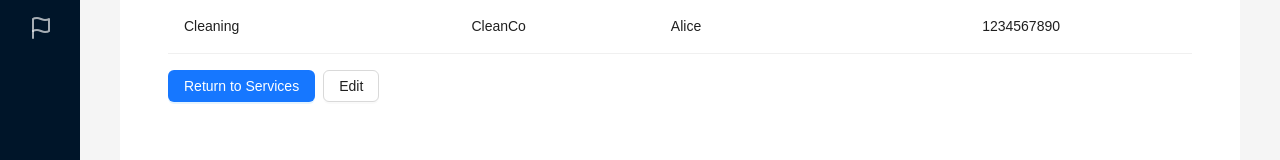
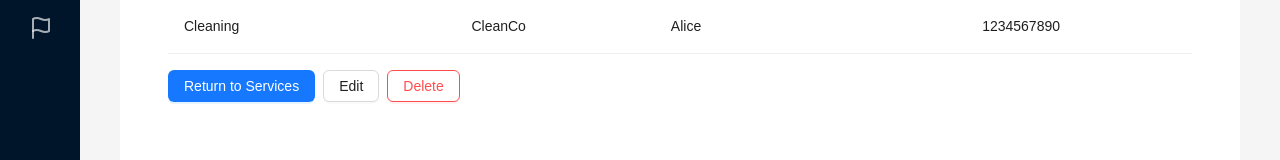
Before and after one commit to EdgarGharagevorgyan/my-building, a React (Create React App) app: page /services/1 in a window 1280 px wide. Shown: the part 216-376 px from the top of the page. Built offline with nearby package versions, Linux system fonts and the light colour scheme.

Commit message:
TS Fix 0.0..2

```diff
--- a/src/index.tsx
+++ b/src/index.tsx
@@ -1,4 +1,3 @@
-// import React from "react";
 import ReactDOM from "react-dom/client";
 import App from "./App";
 import { Provider } from "react-redux";
--- a/src/pages/BuildingDetailsPage.tsx
+++ b/src/pages/BuildingDetailsPage.tsx
@@ -1,9 +1,9 @@
 import { useParams, useNavigate } from "react-router-dom";
 import { useSelector, useDispatch } from "react-redux";
-import { Table, Button } from "antd";
+import { Table, Button, Popconfirm } from "antd";
 import { useState } from "react";
 import DynamicForm from "../components/DynamicForm";
-import { updateBuilding } from "../features/buildings/buildingsSlice";
+import { updateBuilding, deleteBuilding } from "../features/buildings/buildingsSlice";
 import { RootState } from "../app/store/store";
 import {
   Building,
@@ -62,7 +62,7 @@ const BuildingDetailsPage = () => {
         const service = services.find((s) => s.id === serviceId) || null;
 
         return {
-          key: `apartment-${floor.id}-${apartment.id}`,
+          id: `apartment-${floor.id}-${apartment.id}`,
           floorNumber: floor.number,
           apartmentNumber: apartment.number,
           familyName: family?.name || "N/A",
@@ -77,35 +77,35 @@ const BuildingDetailsPage = () => {
     {
       title: "Floor Number",
       dataIndex: "floorNumber",
-      key: "floorNumber",
+      id: "floorNumber",
       sorter: (a: { floorNumber: number }, b: { floorNumber: number }) =>
         a.floorNumber - b.floorNumber,
     },
     {
       title: "Apartment Number",
       dataIndex: "apartmentNumber",
-      key: "apartmentNumber",
+      id: "apartmentNumber",
       sorter: (a: { apartmentNumber: number }, b: { apartmentNumber: number }) =>
         a.apartmentNumber - b.apartmentNumber,
     },
     {
       title: "Family Name",
       dataIndex: "familyName",
-      key: "familyName",
+      id: "familyName",
       sorter: (a: { familyName: string }, b: { familyName: string }) =>
         a.familyName.localeCompare(b.familyName),
     },
     {
       title: "Service Name",
       dataIndex: "serviceName",
-      key: "serviceName",
+      id: "serviceName",
       sorter: (a: { serviceName: string }, b: { serviceName: string }) =>
         a.serviceName.localeCompare(b.serviceName),
     },
     {
       title: "Partner Name",
       dataIndex: "partnerName",
-      key: "partnerName",
+      id: "partnerName",
       sorter: (a: { partnerName: string }, b: { partnerName: string }) =>
         a.partnerName.localeCompare(b.partnerName),
     },
@@ -118,7 +118,7 @@ const BuildingDetailsPage = () => {
       floors:
         values.floors?.map((floor: Floor, index: number) => ({
           ...floor,
-          number: index + 1, // Auto-assign floor number starting from 1
+          number: index + 1,
           apartments: floor.apartments?.map((apartment: Apartment) => ({
             ...apartment,
             family:
@@ -136,6 +136,13 @@ const BuildingDetailsPage = () => {
 
     dispatch(updateBuilding(updatedBuilding));
     setIsModalVisible(false);
+  };
+
+  const handleDelete = () => {
+    if (building?.id) {
+      dispatch(deleteBuilding(building.id));
+      navigate("/buildings");
+    }
   };
 
   return (
@@ -158,6 +165,16 @@ const BuildingDetailsPage = () => {
         <Button type="default" style={{ marginLeft: 8 }} onClick={() => setIsModalVisible(true)}>
           Edit
         </Button>
+        <Popconfirm
+          title="Are you sure to delete this building?"
+          onConfirm={handleDelete}
+          okText="Yes"
+          cancelText="No"
+        >
+          <Button danger style={{ marginLeft: 8 }}>
+            Delete
+          </Button>
+        </Popconfirm>
       </div>
 
       <DynamicForm
--- a/src/pages/PartnerDetailsPage.tsx
+++ b/src/pages/PartnerDetailsPage.tsx
@@ -1,9 +1,9 @@
 import { useParams, useNavigate } from "react-router-dom";
 import { useSelector, useDispatch } from "react-redux";
-import { Card, Button, Table, Space } from "antd";
+import { Card, Button, Table, Space, Popconfirm } from "antd";
 import { useState } from "react";
 import DynamicForm from "../components/DynamicForm";
-import { updatePartner } from "../features/partners/partnersSlice";
+import { updatePartner, deletePartner } from "../features/partners/partnersSlice";
 import { RootState } from "../app/store/store";
 import { Partner, FormValues, PartnerTableRow } from "../components/types";
 
@@ -26,6 +26,13 @@ const PartnerDetailsPage = () => {
     const updatedPartner: Partner = { ...partner, ...values };
     dispatch(updatePartner(updatedPartner));
     setIsModalVisible(false);
+  };
+
+  const handleDelete = () => {
+    if (partner?.id) {
+      dispatch(deletePartner(partner.id));
+      navigate("/partners");
+    }
   };
 
   const columns = [
@@ -71,6 +78,14 @@ const PartnerDetailsPage = () => {
           <Button type="default" onClick={() => setIsModalVisible(true)}>
             Edit
           </Button>
+          <Popconfirm
+            title="Are you sure you want to delete this partner?"
+            onConfirm={handleDelete}
+            okText="Yes"
+            cancelText="No"
+          >
+            <Button danger>Delete</Button>
+          </Popconfirm>
         </Space>
       </div>
 
--- a/src/pages/ServiceDetailsPage.tsx
+++ b/src/pages/ServiceDetailsPage.tsx
@@ -1,9 +1,9 @@
 import { useParams, useNavigate } from "react-router-dom";
 import { useSelector, useDispatch } from "react-redux";
-import { Card, Button, Table, Space } from "antd";
+import { Card, Button, Table, Space, Popconfirm } from "antd";
 import { useState } from "react";
 import DynamicForm from "../components/DynamicForm";
-import { updateService } from "../features/services/servicesSlice";
+import { updateService, deleteService } from "../features/services/servicesSlice";
 import { RootState } from "../app/store/store";
 import { Partner, Service, FormValues } from "../components/types";
 
@@ -15,6 +15,8 @@ const ServiceDetailsPage = () => {
   const service = useSelector((state: RootState) =>
     state.services.services.find((s: Service) => s.id === id)
   );
+  const services = useSelector((state: RootState) => state.services.services);
+  const families = useSelector((state: RootState) => state.families.families);
   const partners = useSelector((state: RootState) => state.partners.partners);
 
   const [isModalVisible, setIsModalVisible] = useState(false);
@@ -36,7 +38,14 @@ const ServiceDetailsPage = () => {
 
     dispatch(updateService(updatedService));
     setIsModalVisible(false);
-    navigate(`/services`);
+    navigate("/services");
+  };
+
+  const handleDelete = () => {
+    if (service?.id) {
+      dispatch(deleteService(service.id));
+      navigate("/services");
+    }
   };
 
   const columns = [
@@ -83,12 +92,20 @@ const ServiceDetailsPage = () => {
       <Table columns={columns} dataSource={tableData} pagination={false} />
       <div style={{ marginTop: 16 }}>
         <Space>
-          <Button type="primary" onClick={() => navigate(`/services`)}>
+          <Button type="primary" onClick={() => navigate("/services")}>
             Return to Services
           </Button>
           <Button type="default" onClick={() => setIsModalVisible(true)}>
             Edit
           </Button>
+          <Popconfirm
+            title="Are you sure you want to delete this service?"
+            onConfirm={handleDelete}
+            okText="Yes"
+            cancelText="No"
+          >
+            <Button danger>Delete</Button>
+          </Popconfirm>
         </Space>
       </div>
 
@@ -129,8 +146,8 @@ const ServiceDetailsPage = () => {
           },
         ]}
         partners={partners}
-        services={useSelector((state: RootState) => state.services.services)}
-        families={useSelector((state: RootState) => state.families.families)}
+        services={services}
+        families={families}
       />
     </div>
   );
```
